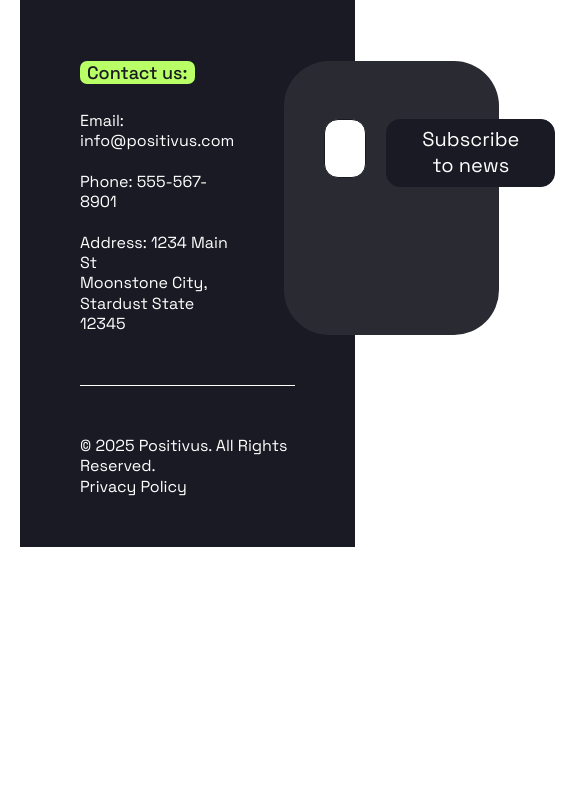
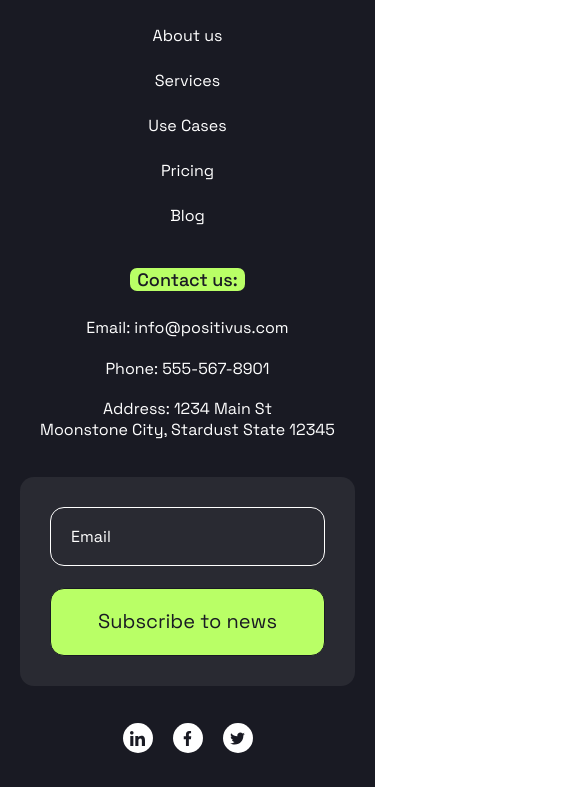
Before and after one commit to BADiM-DJ/positivus, a plain HTML site: page index.html in a window 390 px wide. Shown: the part 9855-10642 px from the top of the page, 585 px wide, since content can reach past the window. Before the commit the page ends 10402 px from the top, so only its background shows below. Drawn offline with Linux system fonts and the light colour scheme.

Commit message:
Final project positivus

```diff
--- a/index.html
+++ b/index.html
@@ -948,7 +948,7 @@
                 <p class="footer__copyright">
                     © <time datetime="2025">2025</time> Positivus. All Rights Reserved.
                 </p>
-                <a href="/" class="footer_privacy-policy-link">Privacy Policy</a>
+                <a href="/" class="footer__privacy-policy-link">Privacy Policy</a>
             </div>
         </div>
     </footer>
--- a/styles/blocks/_button.scss
+++ b/styles/blocks/_button.scss
@@ -19,4 +19,14 @@
     color: var(--color-dark);
     background-color: transparent;
   }
+
+  &--accent {
+    color: var(--color-dark);
+    background-color: var(--color-accent);
+
+    @include hover {
+      color: var(--color-accent);
+      background-color: var(--color-dark);
+    }
+  }
 }
--- a/styles/blocks/_field.scss
+++ b/styles/blocks/_field.scss
@@ -2,6 +2,10 @@
   --fieldInputHeight: var(--input-height);
   --fieldInputTextColor: var(--color-dark);
   --fieldInputBgColor: var(--color-light);
+  --fieldInputBorderColor: var(--color-dark);
+  --fieldInputPlaceholderColor: var(--color-gray-alt);
+  --fieldInputHoverBgColor: var(--color-accent);
+
   display: flex;
   flex-direction: column;
   align-items: start;
@@ -12,11 +16,15 @@
   }
 
   &--big-height {
-
+    --fielfInputHeight: var(--button-height);
   }
 
   &--dark-bg {
-
+    --fieldInputTextColor: var(--color-accent);
+    --fieldInputBgColor: var(--color-dark-alt);
+    --fieldInputBorderColor: var(--color-light);
+    --fieldInputPlaceholderColor: var(--color-light);
+    --fieldInputHoverBgColor: var(--color-dark);
   }
 
   &__label {
@@ -28,11 +36,12 @@
     height: var(--fieldInputHeight);
     padding-inline: 30px;
     color: var(--fieldInputTextColor);
-    border: var(--border);
+    background-color: var(--fieldInputBgColor);
+    border: 1px solid var(--fieldInputBorderColor);
     border-radius: var(--border-radius);
 
     @include hover {
-      background-color: var(--color-accent);
+      background-color: var(--fieldInputHoverBgColor);
     }
 
     @include mobile {
@@ -45,7 +54,7 @@
     }
 
     &::placeholder {
-      color: var(--color-gray-alt);
+      color: var(--fieldInputPlaceholderColor);
     }
 
     &--textarea {
--- a/styles/blocks/_footer.scss
+++ b/styles/blocks/_footer.scss
@@ -1,9 +1,24 @@
 .footer {
+@include mobile {
+  padding-inline: 0;
+}
+
   &__inner {
     padding: 55px 60px 50px;
     color: var(--color-light);
-    border-radius: var(--border-radius-large) var(--border-radius-large) 0 0;
     background-color: var(--color-dark);
+
+    @include mobile-above {
+      border-radius: var(--border-radius-large) var(--border-radius-large) 0 0;
+    }
+
+    @include mobile {
+      display: flex;
+      flex-direction: column;
+      align-items: center;
+      row-gap: 37px;
+      padding: 50px var(--container-padding-x) 30px;
+    }
   }
 
   &__navigation {
@@ -11,6 +26,16 @@
     justify-content: space-between;
     align-items: center;
     column-gap: 30px;
+
+    @include tablet {
+      flex-direction: column;
+      align-items: center;
+      row-gap: 37px;
+    }
+
+    @include mobile {
+      display: contents;
+    }
 
     &:not(:last-child) {
       margin-bottom: 66px;
@@ -22,6 +47,11 @@
       display: flex;
       align-items: center;
       column-gap: 40px;
+
+      @include mobile {
+        flex-direction: column;
+        row-gap: 15px;
+      }
     }
 
     &-link {
@@ -33,6 +63,16 @@
       @include hover {
         color: var(--color-accent);
       }
+
+      @include mobile {
+        text-decoration: none;
+      }
+    }
+  }
+
+  &__soc1als {
+    @include mobile {
+      order: 1;
     }
   }
 
@@ -41,10 +81,22 @@
     justify-content: space-between;
     column-gap: 50px;
 
-    &:not(:last-child) {
-      margin-bottom: 50px;
-      padding-bottom: 50px;
-      border-bottom: 1px solid currentColor;
+    @include mobile-above {
+      &:not(:last-child) {
+        margin-bottom: 50px;
+        padding-bottom: 50px;
+        border-bottom: 1px solid currentColor;
+      }
+    }
+
+    @include mobile {
+      flex-direction: column;
+      align-items: center;
+      row-gap: inherit;
+    }
+
+    @include mobile-s {
+      width: 100%;
     }
   }
 
@@ -53,6 +105,11 @@
     flex-direction: column;
     align-items: start;
     row-gap: 27px;
+
+    @include mobile {
+      align-items: center;
+      text-align: center;
+    }
 
     &-title {
       color: var(--color-dark);
@@ -71,4 +128,27 @@
       }
     }
   }
+
+  &__extra {
+    display: flex;
+    column-gap: 40px;
+
+    @include mobile {
+      order: 2;
+      flex-direction: column;
+      align-items: center;
+      row-gap: 15px;
+      width: 100%;
+      padding-top: 37px;
+      border-top: 1px solid currentColor;
+    }
+  }
+
+  &__privacy-policy-link {
+    text-decoration: underline;
+
+    @include hover {
+      color: var(--color-accent);
+    }
+  }
 }
--- a/styles/blocks/_subscribe-form.scss
+++ b/styles/blocks/_subscribe-form.scss
@@ -1,10 +1,15 @@
 .subscribe-form {
   display: flex;
   column-gap: 20px;
-  width: 100%;
-  max-width: 634px;
   padding: 58px 40px;
   background-color: var(--color-dark-alt);
-  border-radius: var(--border-radius-large);
+  border-radius: var(--border-radius);
 
+  @include desktop {
+    flex-direction: column;
+    row-gap: 22px;
+    width: 100%;
+    max-width: 450px;
+    padding: 30px;
+  }
 }
```
Also changed, not shown: styles/styles.css, 1 other file.
